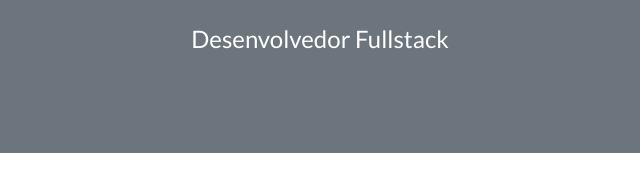
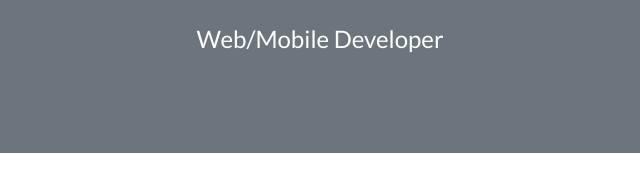
Before and after one commit to EltonBT/Portfolio, a website with bundled scripts: page index.html in a window 1280 px wide. Shown: the part 600-791 px from the top of the page, 320-960 px from the left. Built offline with nearby package versions, Linux system fonts and the light colour scheme.

Commit message:
fix: change develop text

```diff
--- a/index.html
+++ b/index.html
@@ -78,7 +78,7 @@
       </div>
 
       <!-- Masthead Subheading -->
-      <p class="masthead-subheading font-weight-light mb-0">Desenvolvedor Fullstack</p>
+      <p class="masthead-subheading font-weight-light mb-0">Web/Mobile Developer</p>
 
     </div>
   </header>
```
